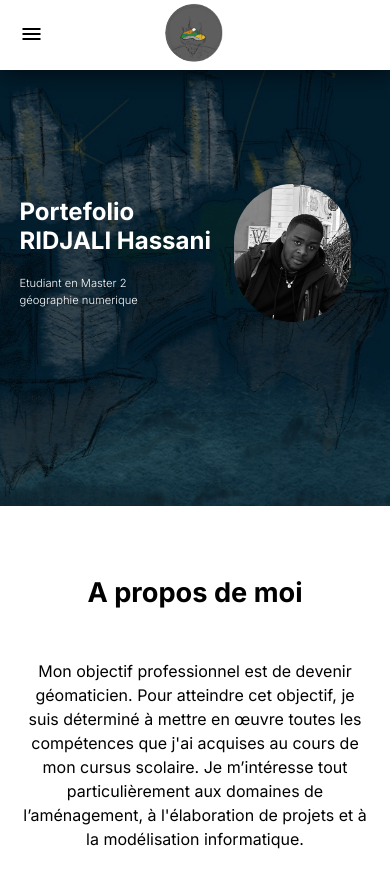
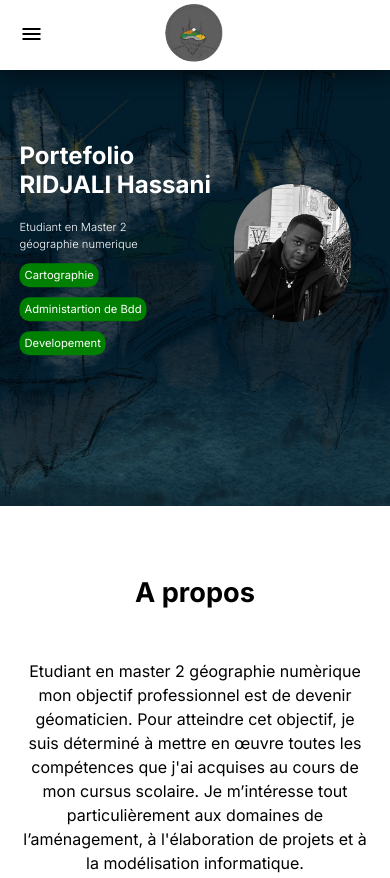
Before and after one commit to RcodeHass/Portfolio, a plain HTML site: page index.html in a window 390 px wide. Shown: the top 878 px of the page. Drawn offline with nearby package versions, Linux system fonts and the light colour scheme.

Commit message:
first version 1.0.2

```diff
--- a/css/styles.css
+++ b/css/styles.css
@@ -69,7 +69,10 @@ p {
 }
 
 .section {
-    padding: 100px 0;
+    padding-top: 50px;
+    padding-bottom: 100px;
+    padding-right: 0px;
+    padding-left: 0;
 }
 
 .boxed {
@@ -190,12 +193,12 @@ p {
     font-weight: 700;
     text-transform: uppercase;
     margin: 10px;
-    font-size: 1.5 rem;
+    font-size: 1.5rem;
 }
 
 .value {
     display: block;
-    font-size: 1.2 rem;
+    font-size: 1.2rem;
 }
 
 .contact {
@@ -244,15 +247,42 @@ header {
 }
 
 .header-menu a:hover {
-    background-color: #f2f2f2;
+    background-color: #3333;
+    border-radius: 10px;
 }
 
 .header-menu li:last-child a {
     background-color: green;
+    color: #FFF;
 }
 
 .header-menu-mobile{
     display: none;
+}
+
+.competances{
+    display: flex;
+    align-items: center;
+    list-style: none;
+    margin-top: 10px;
+}
+
+.competances a {
+    text-decoration: none;
+    color: #ffffff;
+    display: block;
+    box-sizing: border-box;
+    transition: .2s ease;
+    padding: 5px;
+    padding-right: 5px;
+
+}
+
+.competances li {
+    background-color: green;
+    color: #FFF;
+    border-radius: 10px;
+    margin-right: 10px;
 }
 
 /* Version mobile  */
@@ -308,6 +338,18 @@ header {
         z-index: 991;
     }
 
+    .competances{
+        display: flex;
+        list-style: none;
+        margin-top: 10px;
+        flex-direction: column;
+        align-items:self-start;
+    }
+
+    .competances li {
+        margin-bottom: 10px;
+    }
+
     .slider{
         height: 50vh;
     }
@@ -315,6 +357,11 @@ header {
     .slider-content {
         width: 50%;
 
+    }
+
+    .competances li {
+        font-size: 0.7rem;
+        text-wrap: balance;
     }
 
     .slider-content p {
--- a/index.html
+++ b/index.html
@@ -37,6 +37,11 @@
             <h1>Portefolio</h1>
             <h1> RIDJALI Hassani</h1>
             <p> Etudiant en Master 2 géographie numerique </p>
+            <ul class="competances">
+                <li id="color-comp1" class="comp-w50"> <a href="/">Cartographie</a></li>
+                <li id="color-comp2" class="comp-w50"> <a href="/">Administartion de Bdd</a></li>
+                <li id="color-comp3" class="comp-w50"> <a href="/">Developement</a></li>
+            </ul>
         </div>
         <img src="assets/images/main-images/profil.jpg" class="img-profil" alt="">
     </div>
@@ -45,10 +50,10 @@
         <div class="boxed">
             <div class="flex toColumn mCenter">
                 <div class="w40 wm100">
-                    <h2>A propos de moi </h2>
+                    <h2>A propos</h2>
                 </div>
                 <div class="W60 wm100">
-                    <p> Mon objectif professionnel est de devenir géomaticien. Pour atteindre cet objectif, je suis déterminé à mettre en œuvre toutes les compétences que j'ai acquises au cours de mon cursus scolaire.
+                    <p> Etudiant en master 2 géographie numèrique mon objectif professionnel est de devenir géomaticien. Pour atteindre cet objectif, je suis déterminé à mettre en œuvre toutes les compétences que j'ai acquises au cours de mon cursus scolaire.
                         Je m’intéresse tout particulièrement aux  domaines de l’aménagement, à l'élaboration de projets et à la modélisation informatique.</p>
                 </div>
             </div>
@@ -102,11 +107,11 @@
                 <div class="w25 wm100 skill ">
                     <a href="assets/images/interet/dessin.PNG" data-lightbox="Dessin" data-title="Mes dessin d'illustration" > <img src="assets/images/interet/dessin.PNG" alt=""></a>
                     <a href="assets/images/interet/dessin2.jpg" data-lightbox="Dessin" data-title="Mes dessin d'illustration" ></a>
-                    <h3> Créativité</h3>
+                    <h3> Dessin d'illustration</h3>
                 </div>
                 <div class="w25 wm100 skill ">
                     <img src="assets/images/interet/dessin2.jpg" alt="">
-                    <h3> Vidéo</h3>
+                    <h3> Montage video</h3>
                 </div>
                 <div class="w25 wm100 skill ">
                     <img src="assets/images/interet/modelisation.JPG" alt="">
@@ -114,7 +119,7 @@
                 </div>
                 <div class="w25 wm100 skill ">
                     <img src="assets/images/interet/dessin.PNG" alt="">
-                    <h3> mécanique</h3>
+                    <h3> Mécanique</h3>
                 </div>
 
             </div>
@@ -131,8 +136,8 @@
                     <span class="value"> teste@test.com</span>
                 </div>
             </div>
+        </div>
 
-        </div>
     </div>
 
     <script src="js/lightbox.js"></script>
```
Also changed, not shown: css/styles-realisation.css (+26 -2 lines), realisations/realisation1.html (+7 -4 lines).
